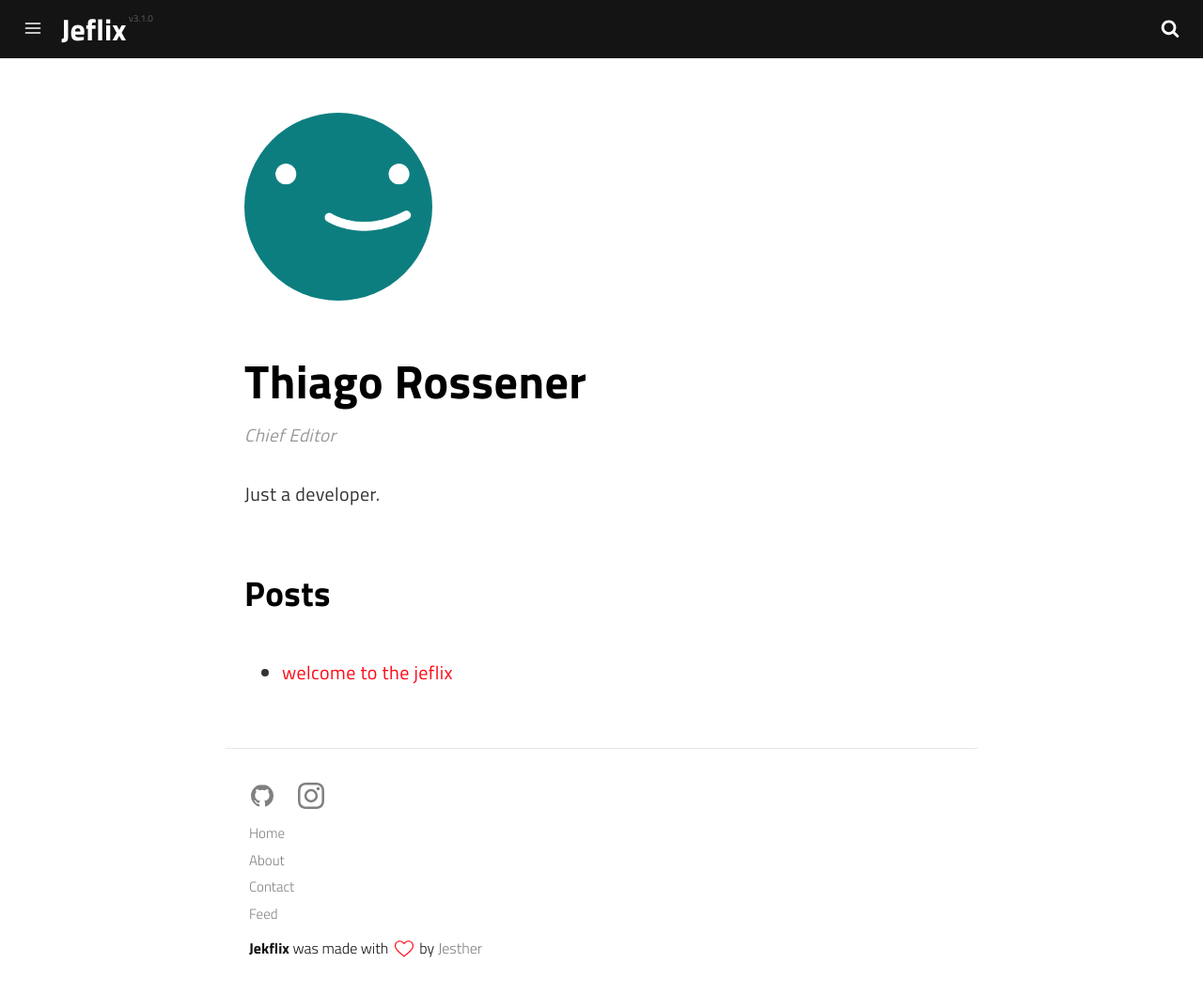
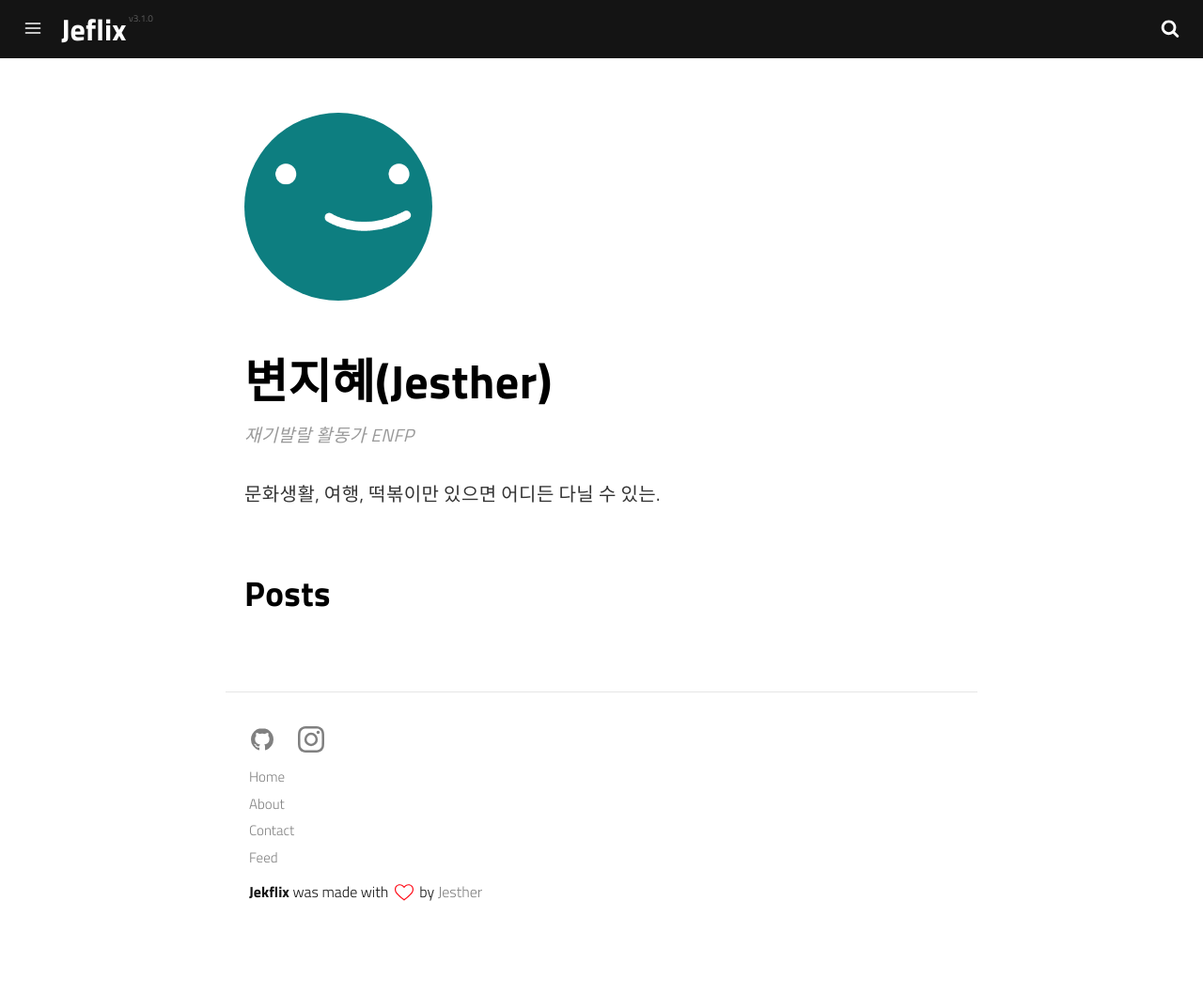
Before and after one commit to jesthers/jesthers.github.io, a Jekyll site: the page built from _authors/thiagorossener.md, in a window 1280 px wide and 1058 px high. Shown: the whole window at 94% size. Built offline with Jekyll 4.4.1, drawn with Linux system fonts in a browser that asks for light colours; a script that is not in the unit is left out.

Commit message:
Update thiagorossener.md

```diff
--- a/_authors/thiagorossener.md
+++ b/_authors/thiagorossener.md
@@ -1,14 +1,10 @@
 ---
 layout: author
 photo: /assets/img/uploads/profile.png
-name: thiagorossener
-display_name: Thiago Rossener
-position: Chief Editor
-bio: Just a developer.
-github_username: thiagorossener
-facebook_username: thiagorossener
-twitter_username: thiagorossener
-instagram_username: thiagorossener
-linkedin_username: thiagorossener
-medium_username: thiagorossener
+name: Jesther
+display_name: 변지혜(Jesther)
+position: 재기발랄 활동가 ENFP
+bio: 문화생활, 여행, 떡볶이만 있으면 어디든 다닐 수 있는.
+github_username: jesthers
+instagram_username: jh_esther
 ---
```
